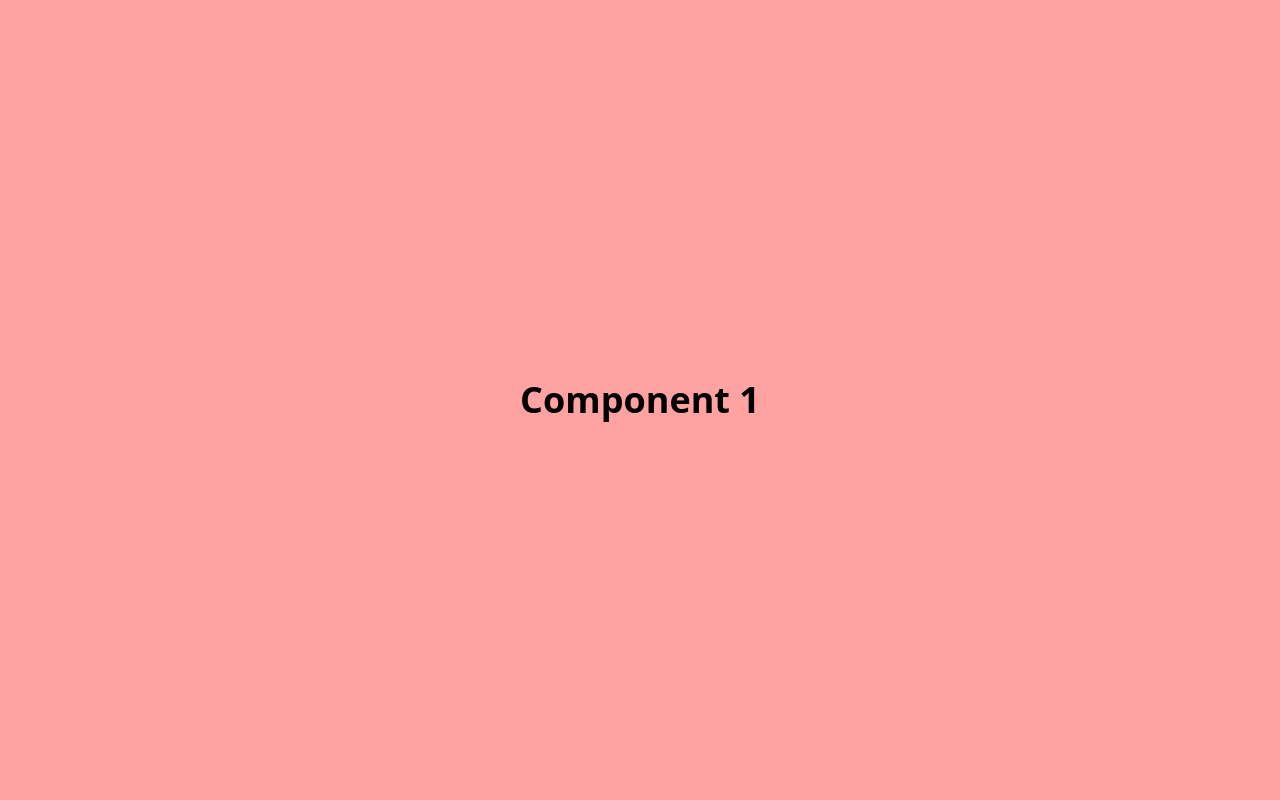
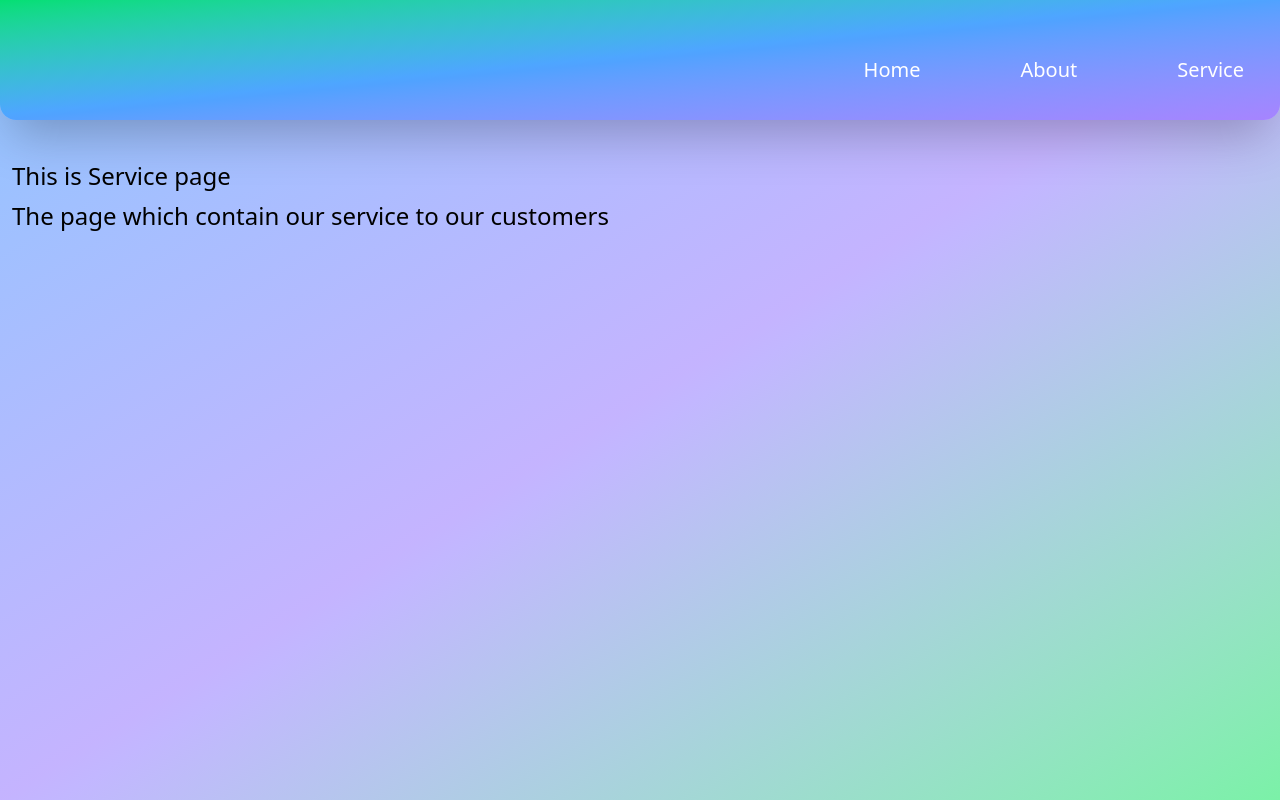
Before and after one commit to niyomugaboetiene/react-tr-guide-2.0, a React (Vite) app in the folder SWD5ROUTE/: page /service in a window 1280 px wide. Shown: the top 800 px of the page. Built offline with nearby package versions, Linux system fonts and the light colour scheme.

Commit message:
commiting reamining commits

```diff
--- a/SWD5ROUTE/src/main.jsx
+++ b/SWD5ROUTE/src/main.jsx
@@ -1,11 +1,11 @@
 import { StrictMode } from 'react'
 import { createRoot } from 'react-dom/client'
 import './index.css'
-// import App from './App.jsx'
-import AppTest from './AppTest'
+import App from './App.jsx'
+// import AppTest from './AppTest'
 createRoot(document.getElementById('root')).render(
   <StrictMode>
-    {/* <App /> */}
-    <AppTest />
+    <App />
+    {/* <AppTest /> */}
   </StrictMode>,
 )
```
